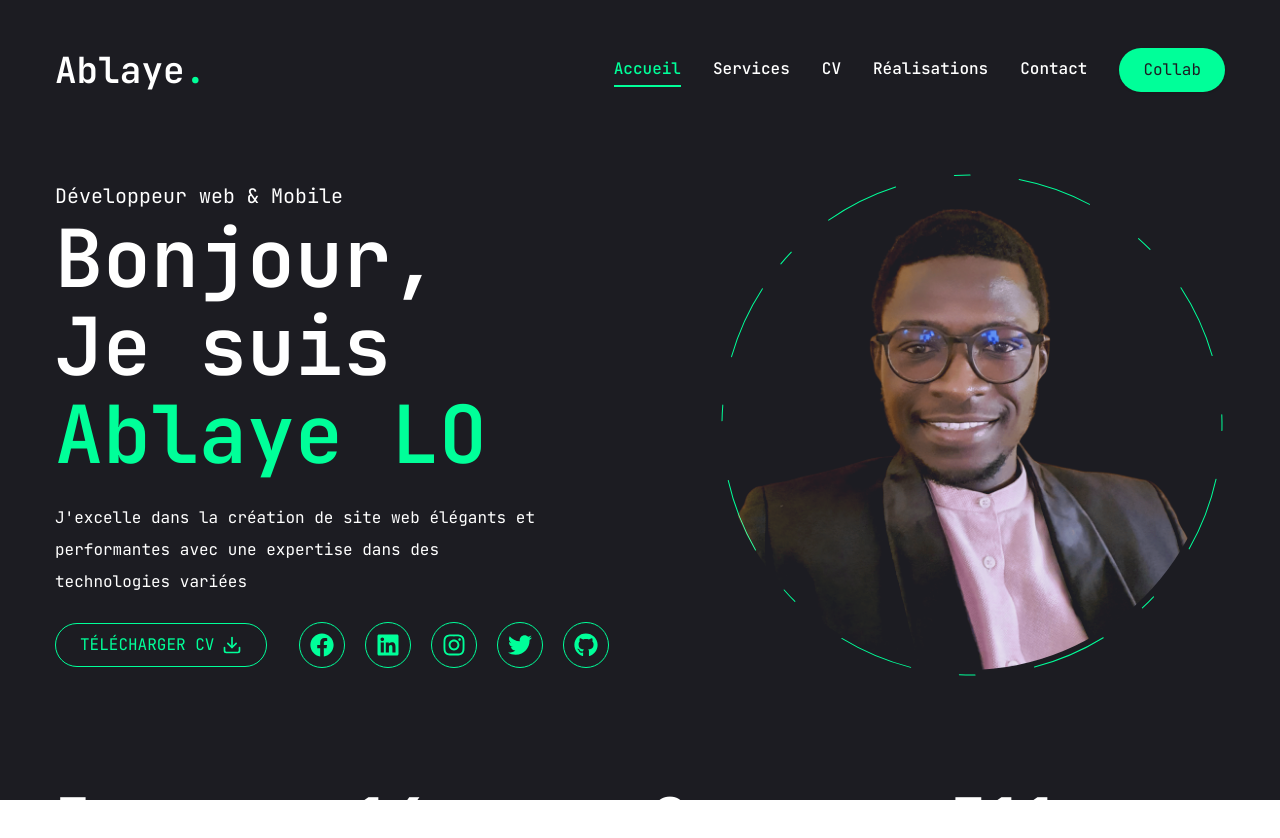
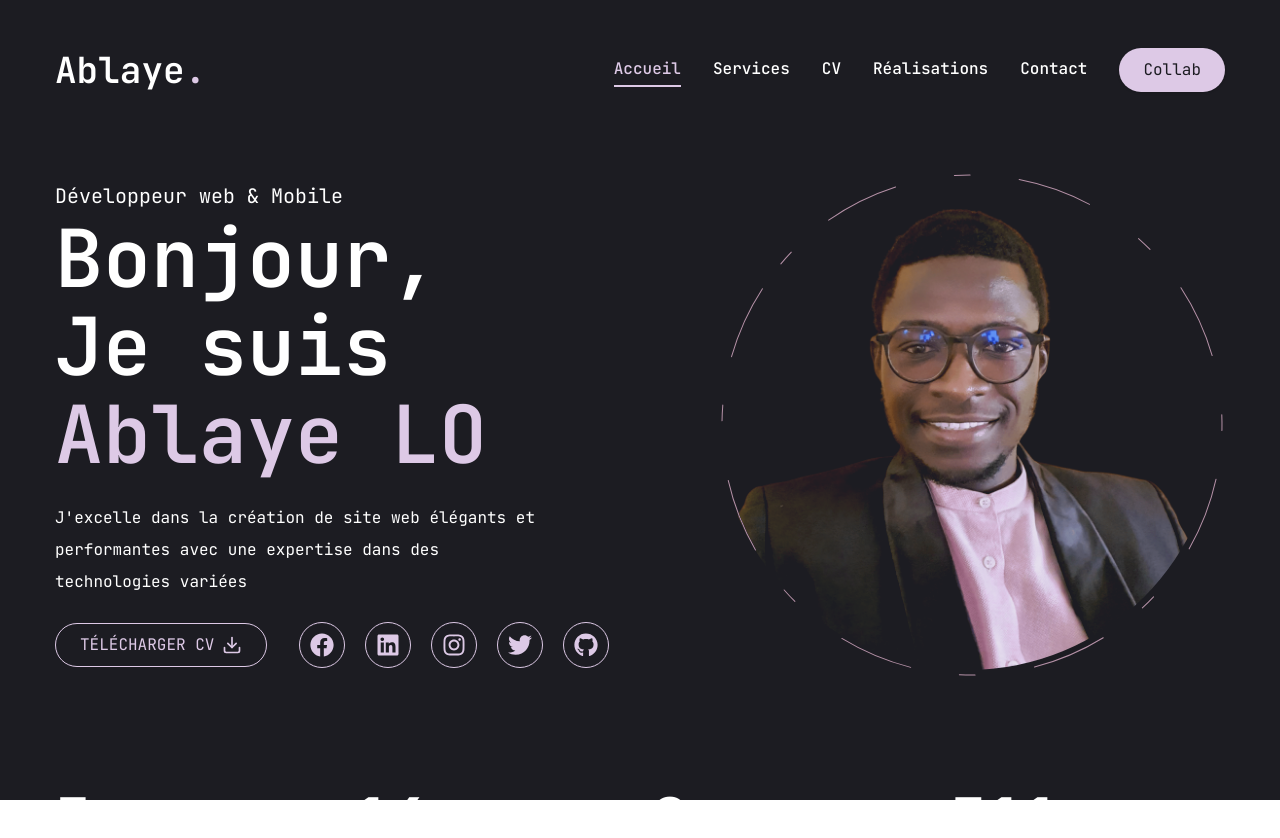
Before and after one commit to abdoulayeloo/ablaye-portfolio, a Next.js app: page / in a window 1280 px wide. Shown: the top 838 px of the page. Built offline with nearby package versions, Linux system fonts and the light colour scheme.

Commit message:
add eslint

```diff
--- a/app/globals.css
+++ b/app/globals.css
@@ -61,7 +61,7 @@
 
 @layer base {
   body {
-    @apply font-primary bg-primary text-white leading-loose;
+    @apply bg-primary font-primary leading-loose text-white;
   }
   .h1 {
     @apply text-[48px] xl:text-[80px] leading-[1.1] font-semibold;
@@ -76,6 +76,6 @@
     -webkit-text-stroke: 1px #ffffff;
   }
   .text-outline-hover {
-    -webkit-text-stroke: 1px #00ff99;
+    -webkit-text-stroke: 1px #b591a7;
   }
 }
--- a/components/Photo.tsx
+++ b/components/Photo.tsx
@@ -5,14 +5,14 @@ import Image from "next/image";
 
 const Photo = () => {
   return (
-    <div className="w-full h-full relative">
+    <div className="relative h-full w-full">
       <motion.div
         initial={{ opacity: 0 }}
         animate={{
           opacity: 1,
           transition: { delay: 2.4, duration: 0.4, ease: "easeInOut" },
         }}
-        className="absolute rounded-full overflow-hidden mix-blend-lighten w-[298px] h-[298px] xl:w-[498px] xl:h-[498px]"
+        className="absolute h-[298px] w-[298px] overflow-hidden rounded-full mix-blend-lighten xl:h-[498px] xl:w-[498px]"
       >
         <Image
           className="object-contain"
@@ -25,7 +25,7 @@ const Photo = () => {
       </motion.div>
       {/* cercle */}
       <motion.svg
-        className={"w-[300px] z-20 h-[300px] xl:w-[506px] xl:h-[506px]"}
+        className={"z-20 h-[300px] w-[300px] xl:h-[506px] xl:w-[506px]"}
         fill={"transparent"}
         viewBox={"0 0 506 506"}
         xmlns="http://www.w3.org/2000/svg"
@@ -34,7 +34,7 @@ const Photo = () => {
           cx="253"
           cy="253"
           r="250"
-          stroke="#00ff99"
+          stroke="#b591a7"
           stroke-width="4"
           strokeLinecap={"round"}
           strokeLinejoin={"round"}
@@ -46,7 +46,7 @@ const Photo = () => {
           transition={{ duration: 20, repeat: Infinity, repeatType: "reverse" }}
         />
       </motion.svg>
-      <div className="absolute -z-10 bg-gradient-to-t from-primary w-[298px] h-[298px] xl:h-[498px] xl:w-[498px] bottom-0" />
+      <div className="absolute bottom-0 -z-10 h-[298px] w-[298px] bg-gradient-to-t from-primary xl:h-[498px] xl:w-[498px]" />
     </div>
   );
 };
--- a/package.json
+++ b/package.json
@@ -39,11 +39,12 @@
     "tailwindcss-animate": "^1.0.7"
   },
   "devDependencies": {
-    "typescript": "^5",
     "@types/node": "^20",
     "@types/react": "^18",
     "@types/react-dom": "^18",
+    "eslint": "^9.10.0",
     "postcss": "^8",
-    "tailwindcss": "^3.4.1"
+    "tailwindcss": "^3.4.1",
+    "typescript": "^5"
   }
 }
--- a/tailwind.config.ts
+++ b/tailwind.config.ts
@@ -36,8 +36,8 @@ const config: Config = {
 			colors: {
 				primary: "#1c1c22",
 				accent: {
-					DEFAULT: "#00ff99",
-					hover: "#00e187",
+					DEFAULT: "#ddc9e6",
+					hover: "#b591a7",
 				}
 			},
 			borderRadius: {
```
Also changed, not shown: 1 other file (tests, documents, lock files or other folders).
